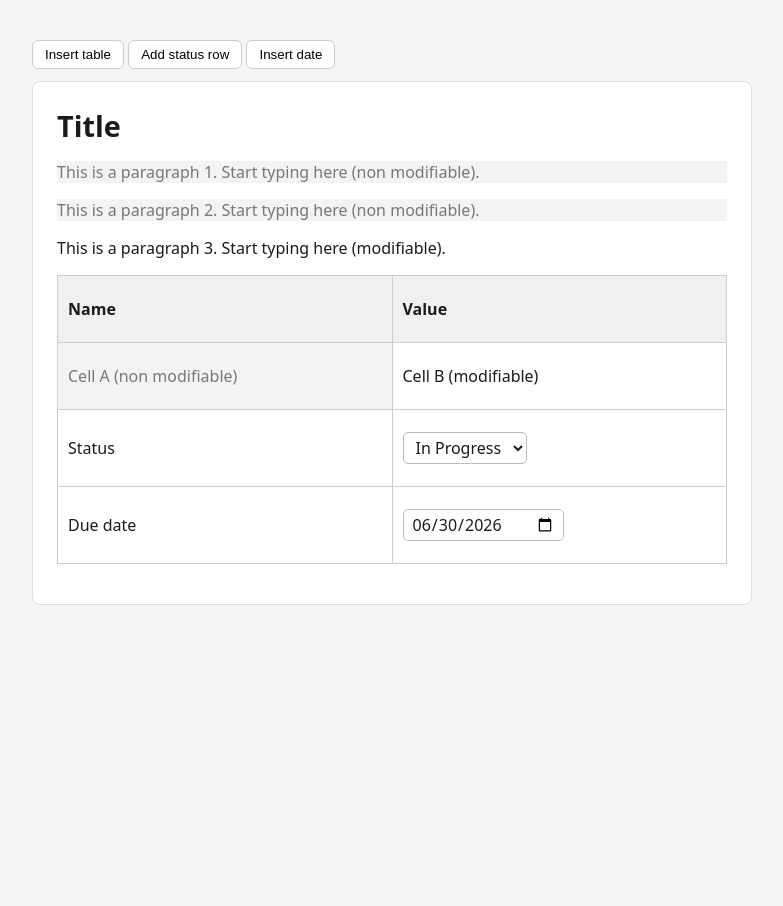
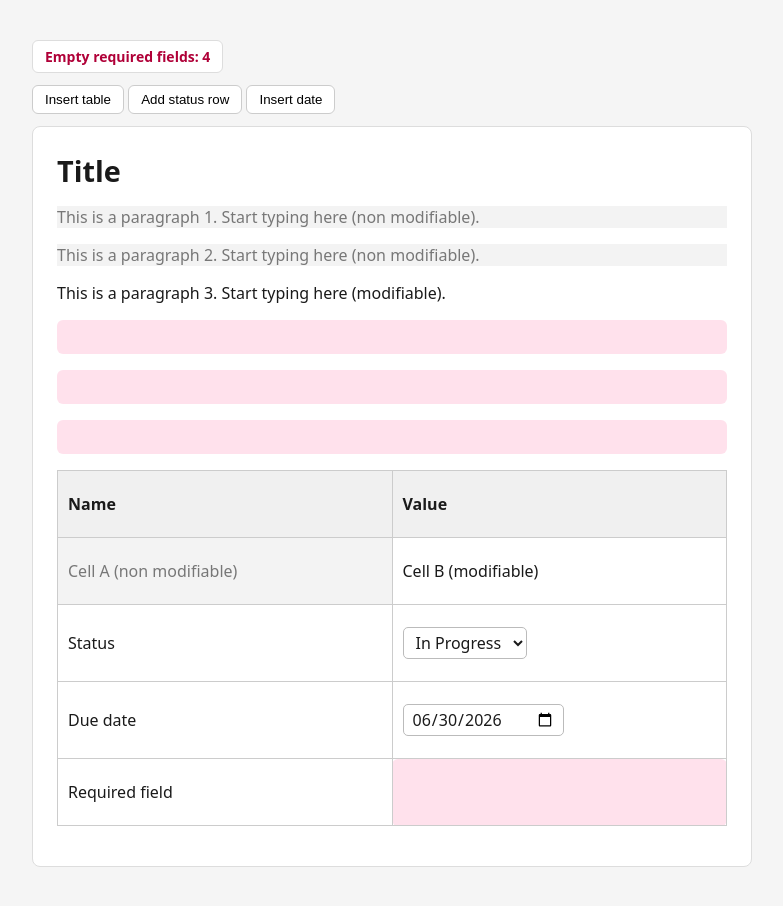
Before and after one commit to royyandzakiy/tiptap-dynamic-docs, a website built with Vite: page index.html in a window 1280 px wide. Shown: the whole page, without its empty margins (248-1031 px from the left). Before the commit the page ends 800 px from the top, so only its background shows below. Built offline with nearby package versions, Linux system fonts and the light colour scheme; what @tiptap/extension-color would draw is missing.

Commit message:
added tracker

```diff
--- a/index.html
+++ b/index.html
@@ -7,6 +7,7 @@
   </head>
   <body>
     <div id="app">
+      <div id="empty-counter" class="counter"></div>
       <div class="toolbar">
         <button id="add-table">Insert table</button>
         <button id="add-status-row">Add status row</button>
--- a/src/main.js
+++ b/src/main.js
@@ -1,6 +1,7 @@
 import './style.css'
 import { Editor, Extension, Node, mergeAttributes } from '@tiptap/core'
 import { Plugin } from '@tiptap/pm/state'
+import { Decoration, DecorationSet } from '@tiptap/pm/view'
 import StarterKit from '@tiptap/starter-kit'
 import Paragraph from '@tiptap/extension-paragraph'
 import TextStyle from '@tiptap/extension-text-style'
@@ -258,6 +259,54 @@ bubbleEl.innerHTML = `
 `
 document.body.appendChild(bubbleEl)
 
+// Makes a node "trackable" simply by adding class="track" to it (works on any
+// of these node types — paragraphs, headings, table cells, ...).
+const Trackable = Extension.create({
+  name: 'trackable',
+  addGlobalAttributes() {
+    return [
+      {
+        types: ['paragraph', 'heading', 'tableCell', 'tableHeader'],
+        attributes: {
+          track: {
+            default: false,
+            parseHTML: (el) => el.classList?.contains('track') || false,
+            renderHTML: (attrs) => (attrs.track ? { class: 'track' } : {}),
+          },
+        },
+      },
+    ]
+  },
+})
+
+// Colours every tracked node: pink when empty, green when filled. The colours
+// update live because decorations are recomputed from state on each render.
+const TrackFill = Extension.create({
+  name: 'trackFill',
+  addProseMirrorPlugins() {
+    return [
+      new Plugin({
+        props: {
+          decorations(state) {
+            const decos = []
+            state.doc.descendants((node, pos) => {
+              if (node.attrs?.track) {
+                const filled = node.textContent.trim().length > 0
+                decos.push(
+                  Decoration.node(pos, pos + node.nodeSize, {
+                    class: filled ? 'track-filled' : 'track-empty',
+                  })
+                )
+              }
+            })
+            return DecorationSet.create(state.doc, decos)
+          },
+        },
+      }),
+    ]
+  },
+})
+
 const editor = new Editor({
   element: document.querySelector('#editor'),
   extensions: [
@@ -275,6 +324,8 @@ const editor = new Editor({
     TableHeader,
     LockedTableCell,
     LockGuard,
+    Trackable,
+    TrackFill,
     BubbleMenu.configure({ element: bubbleEl, tippyOptions: { duration: 100 } }),
   ],
   content: `
@@ -282,6 +333,9 @@ const editor = new Editor({
     <p data-locked="true">This is a paragraph 1. Start typing here (non modifiable).</p>
     <p data-locked="true">This is a paragraph 2. Start typing here (non modifiable).</p>
     <p>This is a paragraph 3. Start typing here (modifiable).</p>
+    <p class="track"></p>
+    <p class="track"></p>
+    <p class="track"></p>
     <table>
       <tbody>
         <tr>
@@ -299,6 +353,10 @@ const editor = new Editor({
         <tr>
           <td>Due date</td>
           <td><span data-type="date-field" data-value="2026-06-30"></span></td>
+        </tr>
+        <tr>
+          <td>Required field</td>
+          <td class="track"></td>
         </tr>
       </tbody>
     </table>
@@ -345,6 +403,21 @@ document.querySelector('#add-status-row').addEventListener('click', () => {
 document.querySelector('#insert-date').addEventListener('click', () => {
   editor.chain().focus().insertContent({ type: 'dateField', attrs: { value: '' } }).run()
 })
+
+window.__editor = editor // debug handle
+
+// --- Empty-field counter -----------------------------------------------------
+const counterEl = document.querySelector('#empty-counter')
+function updateCounter() {
+  let empty = 0
+  editor.state.doc.descendants((node) => {
+    if (node.attrs?.track && node.textContent.trim().length === 0) empty++
+  })
+  counterEl.textContent = `Empty required fields: ${empty}`
+  counterEl.classList.toggle('all-done', empty === 0)
+}
+editor.on('update', updateCounter)
+updateCounter() // initial count
 
 // --- Floating toolbar behaviour ---------------------------------------------
 
--- a/src/style.css
+++ b/src/style.css
@@ -242,6 +242,39 @@ body {
   filter: brightness(0.97);
 }
 
+/* Counter for empty tracked fields */
+.counter {
+  margin-bottom: 12px;
+  padding: 6px 12px;
+  border-radius: 6px;
+  background: #fff;
+  border: 1px solid #ddd;
+  font-size: 14px;
+  font-weight: 600;
+  color: #b00038;
+  display: inline-block;
+}
+
+.counter.all-done {
+  color: #1a7f37;
+}
+
+/* Tracked fields: add class="track" to any node (paragraph, cell, ...) */
+.ProseMirror .track {
+  padding: 6px 10px;
+  border-radius: 6px;
+  min-height: 1.2em;
+  transition: background-color 0.2s ease;
+}
+
+.ProseMirror .track-empty {
+  background: #ffe1ec; /* slight pink when empty */
+}
+
+.ProseMirror .track-filled {
+  background: #def7e5; /* green when filled */
+}
+
 /* Locked (non-modifiable) nodes */
 .ProseMirror .locked {
   background: #f3f3f3;
```
Also changed, not shown: DEVELOPMENT.md (+0 -3 lines).
